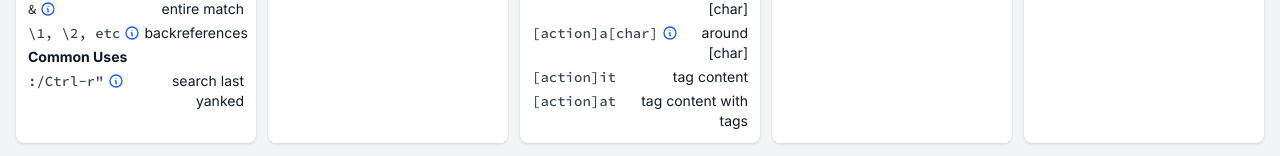
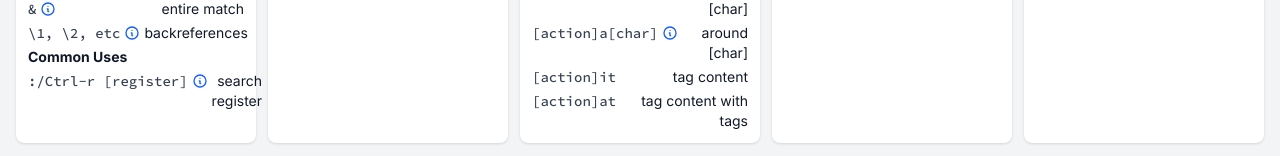
Before and after one commit to Noitidart/vim-cheats, a Next.js app: page / in a window 1280 px wide. Shown: the part 1245-1401 px from the top of the page. Built offline with nearby package versions, Linux system fonts and the light colour scheme.

Commit message:
Make clear the common use is using registers for search/replace

```diff
--- a/pages/index.tsx
+++ b/pages/index.tsx
@@ -586,12 +586,16 @@ const sections: Section[] = [
         }
       ],
       [
-        ':/Ctrl-r"',
-        'search last yanked',
+        ':/Ctrl-r [register]',
+        'search register',
         {
           tooltip: [
-            "Out-of-the-box there isn't an easy way to search for selected text in visual mode. Must yank first.",
-            'Can use other registers instead of <kbd>"</kbd>.'
+            "At place of cursor in command, it will insert the register's content.",
+            [
+              ' • So can do <kbd>:/hello/Ctrl-r [register]</kbd>',
+              { bulleted: false }
+            ],
+            'Out-of-the-box there isn\'t an easy way to search for selected text in visual mode. Must delete/yank first then <kbd>:/Ctrl-r"</kbd>'
           ]
         }
       ]
```
